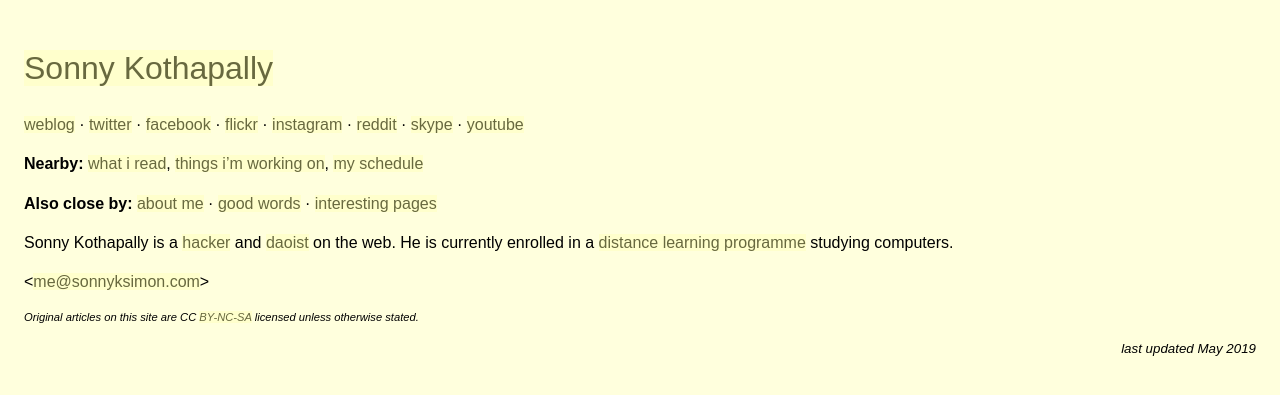
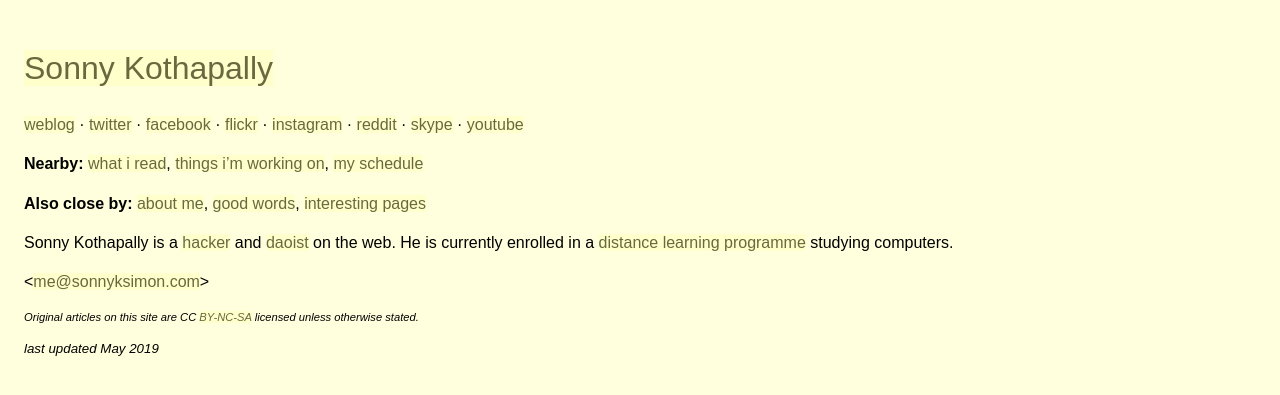
Before and after one commit to sonnyksimon/www.sonnyksimon.com, a Jekyll site: the page built from index.md, in a window 1280 px wide. Shown: the top 395 px of the page. Built offline with Jekyll 4.4.1, drawn with Linux system fonts in a browser that asks for light colours; some web fonts are replaced.

Commit message:
replace middots in  with commas (index.md)

```diff
--- a/index.md
+++ b/index.md
@@ -16,7 +16,7 @@ site_name: sonnyksimon
 
 **Nearby:** [what i read](/reading), [things i'm working on](/hacks), [my schedule](http://calendar.google.com/calendar/embed?src=sonnyksimon@gmail.com)
 
-**Also close by:** [about me](/about) &middot; [good words](/about#quotes) &middot; [interesting pages](/interesting-pages)
+**Also close by:** [about me](/about), [good words](/about#quotes), [interesting pages](/interesting-pages)
 
 Sonny Kothapally is a [hacker](http://www.catb.org/esr/faqs/hacker-howto.html) and [daoist](http://www.iep.utm.edu/daoism/#H5) on the web. He is currently enrolled in a [distance learning programme](http://london.ac.uk/courses/computing-and-information-systems) studying computers.
 
@@ -26,4 +26,4 @@ Sonny Kothapally is a [hacker](http://www.catb.org/esr/faqs/hacker-howto.html) a
 {: style="font-size: 0.7em"}
 
 *last updated May 2019*
-{: style="text-align:right; font-size: smaller"}
+{: style="font-size: smaller"}
```
